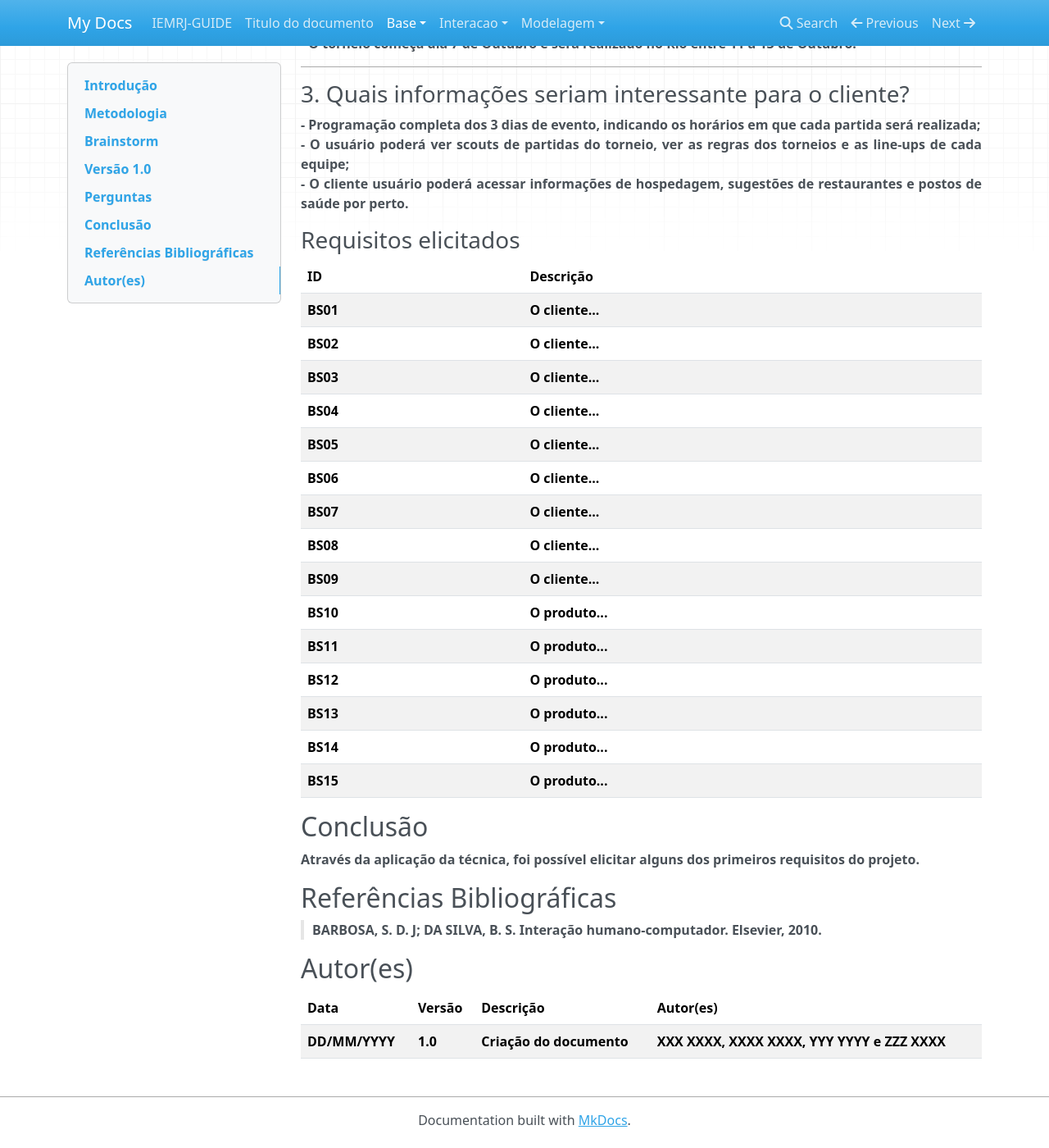
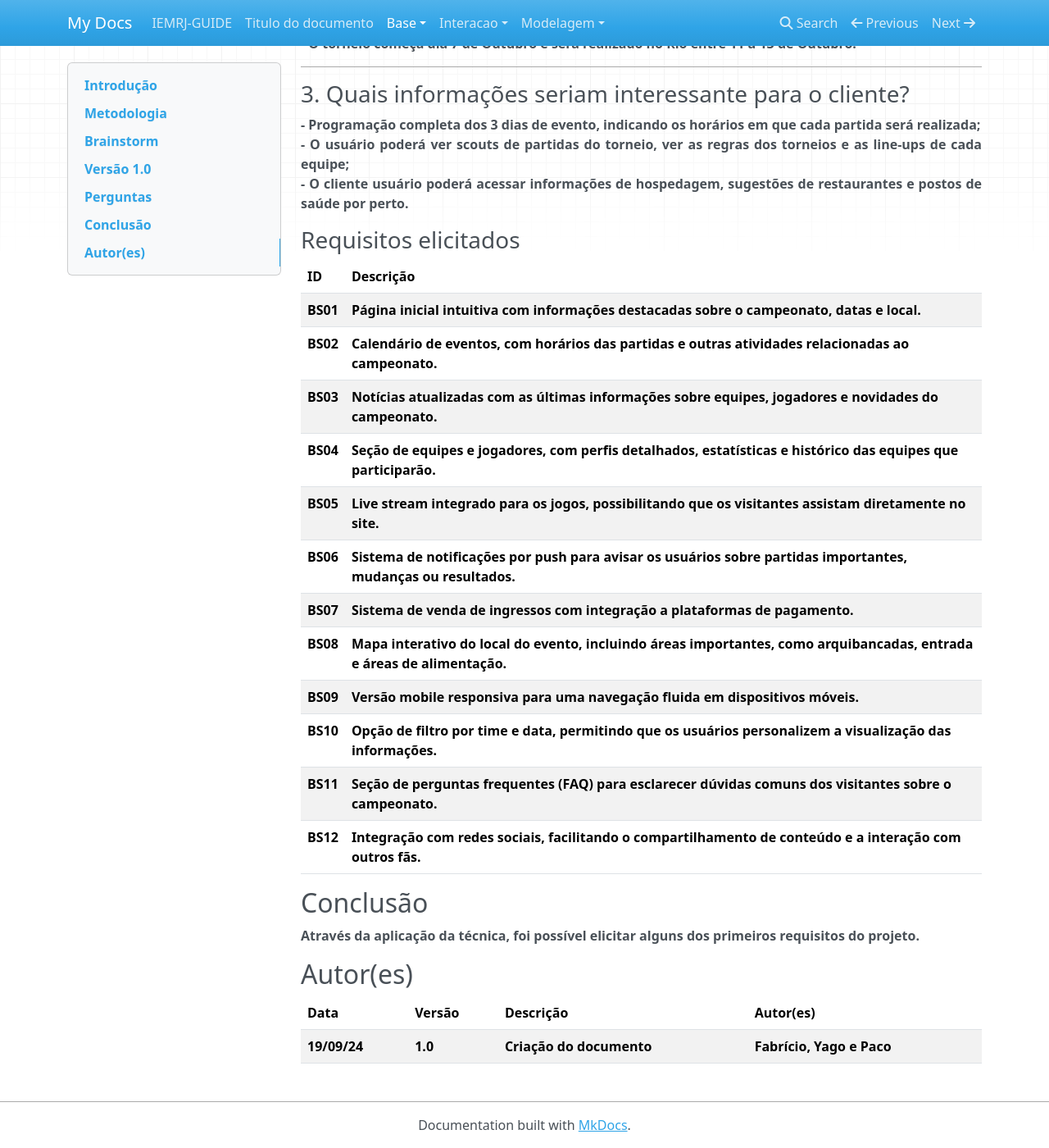
Before and after one commit to Projetos-de-Extensao/PFE_24.2_8001_III_IEMRJ-GUIDE, an MkDocs documentation site: the page built from docs/base/Brainstorm.md, in a window 1280 px wide and 1400 px high, scrolled down 823 px. Shown: the whole window at 82% size. Built offline with MkDocs 1.6.1, drawn with Linux system fonts in a browser that asks for light colours; nearby versions of some CDN libraries.

Commit message:
brainstorm up

```diff
--- a/docs/base/Brainstorm.md
+++ b/docs/base/Brainstorm.md
@@ -60,32 +60,25 @@ Deve ser uma plataforma onde qualquer pessoa possa ter uma boa expêriencia no e
 
 |ID|Descrição|
 |----|-------------|
-|BS01| O cliente...|
-|BS02| O cliente...|
-|BS03| O cliente...|
-|BS04| O cliente...|
-|BS05| O cliente...|
-|BS06| O cliente...|
-|BS07| O cliente...|
-|BS08| O cliente...|
-|BS09| O cliente...|
-|BS10| O produto...|
-|BS11| O produto...|
-|BS12| O produto...|
-|BS13| O produto...|
-|BS14| O produto...|
-|BS15| O produto...|
+|BS01| Página inicial intuitiva com informações destacadas sobre o campeonato, datas e local. |
+|BS02| Calendário de eventos, com horários das partidas e outras atividades relacionadas ao campeonato. |
+|BS03| Notícias atualizadas com as últimas informações sobre equipes, jogadores e novidades do campeonato. |
+|BS04| Seção de equipes e jogadores, com perfis detalhados, estatísticas e histórico das equipes que participarão. |
+|BS05| Live stream integrado para os jogos, possibilitando que os visitantes assistam diretamente no site. |
+|BS06| Sistema de notificações por push para avisar os usuários sobre partidas importantes, mudanças ou resultados. |
+|BS07| Sistema de venda de ingressos com integração a plataformas de pagamento. |
+|BS08| Mapa interativo do local do evento, incluindo áreas importantes, como arquibancadas, entrada e áreas de alimentação. |
+|BS09| Versão mobile responsiva para uma navegação fluida em dispositivos móveis. |
+|BS10| Opção de filtro por time e data, permitindo que os usuários personalizem a visualização das informações. |
+|BS11| Seção de perguntas frequentes (FAQ) para esclarecer dúvidas comuns dos visitantes sobre o campeonato. |
+|BS12| Integração com redes sociais, facilitando o compartilhamento de conteúdo e a interação com outros fãs.|
 
 ## Conclusão
 <p align = "justify">
 Através da aplicação da técnica, foi possível elicitar alguns dos primeiros requisitos do projeto.
 </p>
-## Referências Bibliográficas
-
-> BARBOSA, S. D. J; DA SILVA, B. S. Interação humano-computador. Elsevier, 2010.
-
 
 ## Autor(es)
 | Data | Versão | Descrição | Autor(es) |
 | -- | -- | -- | -- |
-| DD/MM/YYYY | 1.0 | Criação do documento | XXX XXXX, XXXX XXXX, YYY YYYY e ZZZ XXXX |
+| 19/09/24 | 1.0 | Criação do documento | Fabrício, Yago e Paco |
```
